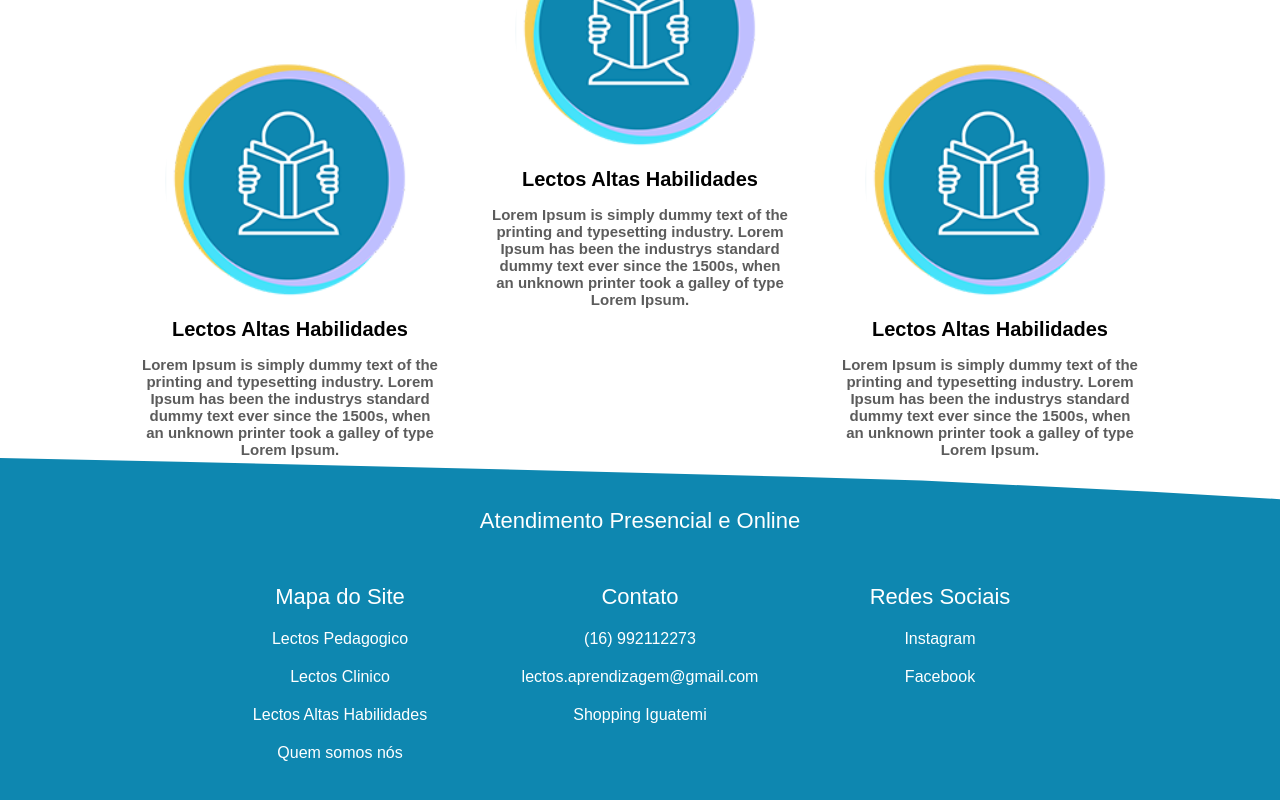
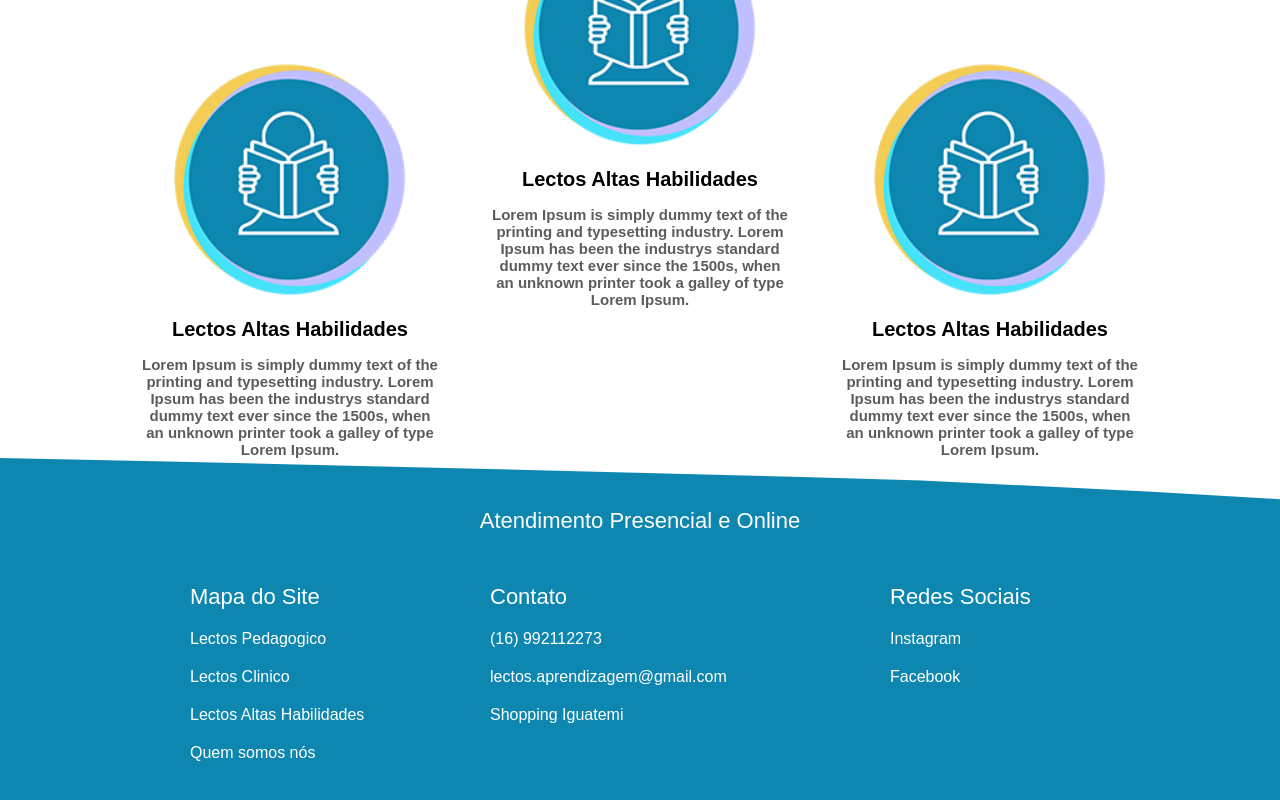
Before and after one commit to RAFILKLDEV/lectos, a Next.js app: page / in a window 1280 px wide. Shown: the part 1422-2222 px from the top of the page. Built offline with nearby package versions, Linux system fonts and the light colour scheme.

Commit message:
atualizando footer

```diff
--- a/package.json
+++ b/package.json
@@ -9,9 +9,14 @@
     "lint": "next lint"
   },
   "dependencies": {
+    "@fortawesome/fontawesome-svg-core": "^6.4.0",
+    "@fortawesome/free-regular-svg-icons": "^6.4.0",
+    "@fortawesome/free-solid-svg-icons": "^6.4.0",
+    "@fortawesome/react-fontawesome": "^0.2.0",
     "@types/node": "18.15.11",
     "@types/react": "18.0.35",
     "@types/react-dom": "18.0.11",
+    "@types/react-fontawesome": "^1.6.5",
     "@types/styled-components": "^5.1.26",
     "eslint": "8.38.0",
     "eslint-config-next": "13.3.0",
--- a/src/components/footer.tsx
+++ b/src/components/footer.tsx
@@ -1,4 +1,6 @@
+import { lightBlue, purple, yellow } from "@/colors";
 import { BannerContainer, BannerContext, BannerInfo, BannerS, BannerText } from "@/styles/bannerS";
+import { FontAwesomeIcon } from "@fortawesome/react-fontawesome";
 
 export function Footer() {
   return (
@@ -7,23 +9,24 @@ export function Footer() {
       <BannerContainer>
         <BannerContext>
           <BannerInfo>Mapa do Site</BannerInfo>
-          <BannerText>Lectos Pedagogico</BannerText>
-          <BannerText>Lectos Clinico</BannerText>
-          <BannerText>Lectos Altas Habilidades</BannerText>
-          <BannerText>Quem somos nós</BannerText>
+          <BannerText><i className="fa-solid fa-square" style={{color: yellow}}></i> Lectos Pedagogico</BannerText>
+          <BannerText><i className="fa-solid fa-square" style={{color: lightBlue}}></i> Lectos Clinico</BannerText>
+          <BannerText><i className="fa-solid fa-square" style={{color: purple}}></i> Lectos Altas Habilidades</BannerText>
+          <BannerText><i className="fa-solid fa-people-group"></i> Quem somos nós</BannerText>
         </BannerContext>
         <BannerContext>
           <BannerInfo>Contato</BannerInfo>
-          <BannerText>(16) 992112273</BannerText>
-          <BannerText>lectos.aprendizagem@gmail.com</BannerText>
-          <BannerText>Shopping Iguatemi</BannerText>
+          <BannerText><i className="fa-solid fa-phone"></i> (16) 992112273</BannerText>
+          <BannerText><i className="fa-regular fa-envelope"></i> lectos.aprendizagem@gmail.com</BannerText>
+          <BannerText><i className="fa-solid fa-location-dot"></i> Shopping Iguatemi</BannerText>
         </BannerContext>
         <BannerContext>
           <BannerInfo>Redes Sociais</BannerInfo>
-          <BannerText>Instagram</BannerText>
-          <BannerText>Facebook</BannerText>
+          <BannerText><i className="fa-brands fa-instagram"></i> Instagram</BannerText>
+          <BannerText><i className="fa-brands fa-facebook"></i> Facebook</BannerText>
         </BannerContext>
       </BannerContainer>
     </BannerS>
   );
 }
+''
--- a/src/pages/index.tsx
+++ b/src/pages/index.tsx
@@ -12,6 +12,7 @@ export default function Home() {
   return (
     <>
       <Head>
+        <script src="https://kit.fontawesome.com/95597c6e4a.js"></script>
         <title>Lectos - Laboratório de Aprendizagem</title>
       </Head>
       <GlobalStyle />
--- a/src/styles/bannerS.tsx
+++ b/src/styles/bannerS.tsx
@@ -41,17 +41,18 @@ export const BannerText = styled.div`
   color: white;
   font-size: 16px;
   font-weight: 400;
+  text-align: left;
 `
 
 export const BannerContainer = styled.div`
   display: grid;
-  grid-template-columns: 200px 200px 200px;
+  grid-template-columns: 200px 300px 200px;
   justify-content: center;
   gap: 100px;
 `
 export const BannerContext = styled.div`
   display: flex;
   flex-direction: column;
-  align-items: center;
+  align-items: baseline;
   gap: 20px;
 `
```
Also changed, not shown: src/index.d.ts (added, +40 -0 lines), src/styles/productMarketingS.tsx (+4 -4 lines), 1 other file (tests, documents, lock files or other folders).
